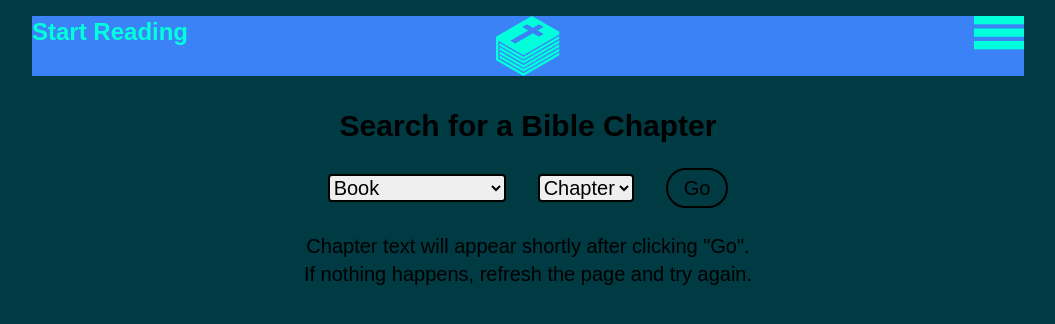
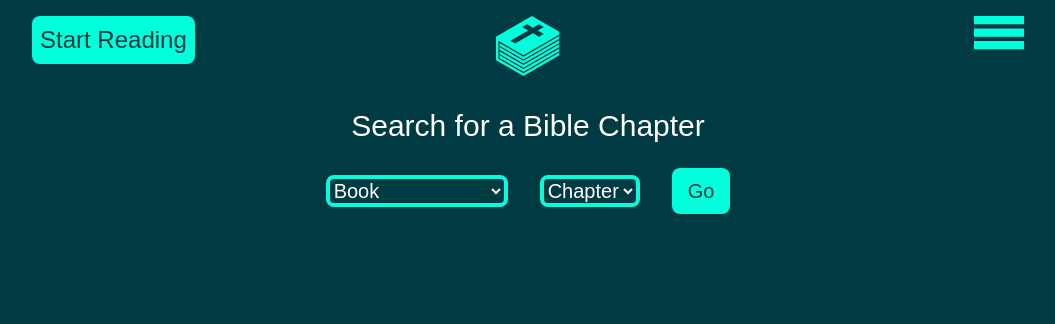
Before and after one commit to Leslie-23/mern-bible, a React (Create React App) app: page /search in a window 1280 px wide. Shown: the top 324 px of the page, without its empty margins (112-1167 px from the left). Built offline with nearby package versions, Linux system fonts and the light colour scheme; a web font is replaced by a local one.

Commit message:
Styling on Search page

```diff
--- a/src/components/NavBar/NavBar.jsx
+++ b/src/components/NavBar/NavBar.jsx
@@ -4,10 +4,10 @@ import HamburgerIcon from "../Icons/HamburgerIcon";
 
 export default function Header({ user, handleLogout }) {
   return (
-    <nav className="grid grid-cols-3 mb-8 font-theme font-bold text-2xl text-theme-light bg-blue-500 ">
+    <nav className="grid grid-cols-3 mb-8 font-theme text-2xl text-theme-light">
       <div className="flex justify-start">
         <a href="/search">
-          Start Reading
+          <button className="p-2 text-theme-dark bg-theme-light rounded-lg hover:bg-theme-4 transition in-expo duration-150">Start Reading</button>
         </a>
       </div>
       <div className=" flex justify-center items-center">
--- a/src/components/NavDropdown/NavDropdown.jsx
+++ b/src/components/NavDropdown/NavDropdown.jsx
@@ -5,14 +5,14 @@ export default function NavDropdown({ user, handleLogout }) {
   return (
     <Menu
       as="div"
-      className="absolute right-0 flex flex-col justify-end text-right text-xl bg-primary"
+      className="absolute right-0 flex flex-col justify-end text-right text-xl text-theme-dark"
     >
       {({ open }) => (
         <>
           {user ? (
             <Menu.Button
               as="button"
-              className="absolute top-0 right-0 w-12 h-12 pt-1.5 text-theme-dark border-4 border-theme-dark rounded-full"
+              className="absolute top-0 right-0 w-12 h-12 pt-1.5 text-white rounded-full"
             >
               {user.username.split(" ")[0][0]}
             </Menu.Button>
@@ -30,9 +30,9 @@ export default function NavDropdown({ user, handleLogout }) {
             leaveFrom="transform scale-100 opacity-100"
             leaveTo="transform scale-95 opacity-0"
           >
-            <Menu.Items className="p-2 mt-12 bg-blue-500 rounded-xl">
+            <Menu.Items className="p-4 mt-12 text-white bg-theme-dark bg-opacity-50 border-4 border-theme-light rounded-lg">
               {user ? (
-                <>
+                <div>
                   <Menu.Item disabled as="p">
                     {user.username}
                     <br />
@@ -50,16 +50,16 @@ export default function NavDropdown({ user, handleLogout }) {
                       Log Out
                     </a>
                   </Menu.Item>
-                </>
+                </div>
               ) : (
-                <>
-                  <Menu.Item as="p">
+                <div>
+                  <Menu.Item as="p" className="hover:text-theme-4">
                     <a href="/login">Log In</a>
                   </Menu.Item>
-                  <Menu.Item as="p">
+                  <Menu.Item as="p" className="hover:text-theme-4">
                     <a href="/signup">Sign Up</a>
                   </Menu.Item>
-                </>
+                </div>
               )}
             </Menu.Items>
           </Transition>
--- a/src/components/SearchForm/SearchForm.jsx
+++ b/src/components/SearchForm/SearchForm.jsx
@@ -1,7 +1,7 @@
 import { useState } from "react";
 import Chapters from "../../Fixtures/Chapters";
 
-export default function SearchForm({ getQueryObj }) {
+export default function SearchForm({ getQueryObj, setLoading }) {
   const [query, setQuery] = useState({
     book: "",
     chapter: null,
@@ -9,7 +9,7 @@ export default function SearchForm({ getQueryObj }) {
 
   const bookList = Chapters.map((c, i) => {
     return (
-      <option key={i} value={c.book}>
+      <option key={i} value={c.book} className="bg-white text-theme-dark">
         {c.book}
       </option>
     );
@@ -18,6 +18,7 @@ export default function SearchForm({ getQueryObj }) {
   const handleChange = (e) => {
     setQuery({ ...query, [e.target.name]: e.target.value });
   };
+
   console.log(query.book, "<= query.book");
   console.log(query.chapter, "<= query.chapter");
 
@@ -32,7 +33,7 @@ export default function SearchForm({ getQueryObj }) {
 
   const chapterList = chapterArray.map((n, i) => {
     return (
-      <option value={n} key={i}>
+      <option key={i} value={n} className="bg-white text-theme-dark">
         {n}
       </option>
     );
@@ -40,18 +41,19 @@ export default function SearchForm({ getQueryObj }) {
 
   const handleSubmit = (e) => {
     e.preventDefault();
+    setLoading(true);
     console.log("submitted");
     getQueryObj(query);
   };
 
   return (
-    <div className="flex justify-center font-vesper-libre">
+    <div className="flex justify-center">
       <form onSubmit={handleSubmit}>
         <select
           name="book"
           id=""
           onChange={handleChange}
-          className="mr-8 bg-primary border-2 border-black rounded font-theme text-xl focus:outline-none"
+          className="mr-8 bg-theme-dark border-4 border-theme-light rounded-lg font-theme text-xl text-white focus:outline-none"
         >
           <option value="">Book</option>
           {bookList}
@@ -60,14 +62,15 @@ export default function SearchForm({ getQueryObj }) {
           name="chapter"
           id=""
           onChange={handleChange}
-          className="mr-8 bg-primary border-2 border-black rounded font-theme text-xl focus:outline-none"
+          className="mr-8 bg-theme-dark border-4 border-theme-light rounded-lg font-theme text-xl text-white focus:outline-none"
         >
           <option value="">Chapter</option>
           {chapterList}
         </select>
         <button
-          className="bg-primary px-4 py-1 border-2 border-black rounded-full font-theme text-xl"
           type="submit"
+          style={{ height: 45.6 }}
+          className="px-4 bg-theme-light rounded-lg text-theme-dark font-theme text-xl hover:bg-theme-4 in-expo duration-150"
           disabled={query.book === "" || query.chapter === null}
         >
           Go
--- a/src/components/Text/Text.jsx
+++ b/src/components/Text/Text.jsx
@@ -1,10 +1,12 @@
 import { useState, useEffect } from "react";
 import { add } from "../../utils/searchService";
-export default function Text({ chapterMeta }) {
+
+export default function Text({ chapterMeta, loading, setLoading }) {
   const [versesArray, setVersesArray] = useState([]);
   const [addMode, toggleAddMode] = useState(false);
   useEffect(() => {
     if (chapterMeta && chapterMeta.results) {
+      setLoading(false);
       const dataForText = chapterMeta.results[0];
       const versesEntries = Object.entries(
         dataForText.verses.kjv[Number(dataForText.chapter_verse)]
@@ -20,7 +22,7 @@ export default function Text({ chapterMeta }) {
       <>
         {addMode ? (
           <button
-            className="text-primary bg-theme-dark w-6 h-6 rounded-full transition in-expo duration-150 hover:bg-theme-light"
+            className="w-6 h-6 text-theme-dark font-semibold bg-theme-light rounded-full transition in-expo duration-150 hover:bg-opacity-40"
             onClick={() => handleAdd(v)}
           >
             +
@@ -31,10 +33,11 @@ export default function Text({ chapterMeta }) {
         <span
           key={i}
           onClick={() => toggleAddMode(!addMode)}
-          className="transition in-expo duration-150 rounded hover:bg-theme-light"
+          className="text-white transition in-expo duration-150 rounded-lg hover:bg-theme-4"
         >
-          <strong>{v[1].verse} </strong>
-          {v[1].text} &nbsp;
+          <sup className="font-semibold text-xl">{v[1].verse}</sup>
+          <span className="mr-2 text-lg">{v[1].text}</span>
+          &nbsp;
         </span>
       </>
     );
@@ -51,20 +54,19 @@ export default function Text({ chapterMeta }) {
 
   return (
     <div className="text-left font-theme px-4">
-      <br />
       {chapterMeta && chapterMeta.results ? (
-        <>
-          <h1 className="text-2xl font-bold">
+        <div>
+          <h1 className="my-4 text-3xl text-white">
             {chapterMeta.results[0].book_name}{" "}
             {chapterMeta.results[0].chapter_verse}
           </h1>
-          <br />
-          <div className="text-black text-xl">{versesSpans}</div>
-        </>
+          <div>{versesSpans}</div>
+        </div>
       ) : (
-        <p className="text-center text-xl">
-          Chapter text will appear shortly after clicking "Go". <br />
-          If nothing happens, refresh the page and try again.
+        <p className="text-center text-xl text-white">
+          {loading
+            ? 'If no text appears after clicking "Go", then refresh.'
+            : ""}
         </p>
       )}
     </div>
--- a/src/pages/App/App.js
+++ b/src/pages/App/App.js
@@ -24,11 +24,11 @@ function App() {
 
   return (
     <Routes>
+      <Route index element={<Home />} />
       <Route
         path="/"
         element={<Layout user={user} handleLogout={handleLogout} />}
       >
-        <Route index element={<Home />} />
         <Route path="search" element={<SearchPage />} />
         <Route
           path="saved"
--- a/src/pages/Home/Home.jsx
+++ b/src/pages/Home/Home.jsx
@@ -1,4 +1,4 @@
-import BibleLogo from "../../components/Icons/BibleLogoTwo";
+import BibleLogoTwo from "../../components/Icons/BibleLogoTwo";
 import DropChevron from "../../components/Icons/DropChevron";
 import { Disclosure, Transition } from "@headlessui/react";
 import { useEffect, useState } from "react";
@@ -19,16 +19,8 @@ const stackItems = stack.map((item, i) => {
 });
 
 export default function Home() {
-  // const [showing, setShowing] = useState(false);
-
-  // useEffect(() => {
-  //   setTimeout(() => {
-  //     setShowing(true);
-  //   }, 200);
-  // }, []);
-
   return (
-    <div className="flex text-center flex-col font-theme text-2xl">
+    <div className="m-16 flex text-center flex-col font-theme text-2xl">
       <div className="m-4 flex mx-auto" style={{ maxWidth: 720, height: 144 }}>
         <div className="pr-2 leading-none text-right text-5xl font-semibold text-white">
           The
@@ -37,7 +29,7 @@ export default function Home() {
           <br />
           Bible
         </div>
-        <BibleLogo />
+        <BibleLogoTwo />
       </div>
       <div className="m-4 text-2xl text-white">
         A King James Version reference
@@ -48,7 +40,7 @@ export default function Home() {
         </span>
       </div>
       <a href="/search" className="underline">
-        <button className="p-2 m-4 rounded-lg bg-theme-light font-semibold text-theme-dark hover:bg-theme-4 in-expo duration-150">
+        <button className="p-2 m-4 rounded-lg bg-theme-light text-2xl text-theme-dark hover:bg-theme-4 in-expo duration-150">
           Start Reading
         </button>
       </a>
@@ -65,16 +57,16 @@ export default function Home() {
         {({ open }) => (
           <>
             <Disclosure.Button className="flex items-center py-2 mx-auto text-theme-light hover:text-theme-4">
-              <span className="mr-2">What is "MERN"? </span>
+              <span className="mr-2">What is "MERN"?</span>
               <DropChevron open={open} />
             </Disclosure.Button>
             <Transition
               enter="transition duration-100 in-expo"
-              enterFrom="transform scale-75 opacity-0"
+              enterFrom="transform scale-95 opacity-0"
               enterTo="transform scale-100 opacity-100"
               leave="transition duration-100 out-expo"
               leaveFrom="transform scale-100 opacity-100"
-              leaveTo="transform scale-75 opacity-0"
+              leaveTo="transform scale-95 opacity-0"
             >
               <Disclosure.Panel>
                 <div style={{ maxWidth: 720 }} className="mx-auto text-white">
--- a/src/pages/SearchPage/SearchPage.jsx
+++ b/src/pages/SearchPage/SearchPage.jsx
@@ -6,6 +6,7 @@ import { retrieve } from "../../utils/searchService";
 export default function SearchPage() {
   const [queryObj, setQueryObj] = useState({});
   const [chapterMeta, setChapterMeta] = useState({});
+  const [loading, setLoading] = useState(false);
 
   const getQueryObj = (obj) => {
     setQueryObj(obj);
@@ -22,10 +23,10 @@ export default function SearchPage() {
 
   return (
     <div className="bg-primary text-center">
-      <h1 className="font-theme text-3xl font-bold">Search for a Bible Chapter</h1>
+      <h1 className="font-theme text-white text-3xl">Search for a Bible Chapter</h1>
       <br />
-      <SearchForm getQueryObj={getQueryObj} />
-      <Text chapterMeta={chapterMeta} />
+      <SearchForm getQueryObj={getQueryObj} setLoading={setLoading}/>
+      <Text chapterMeta={chapterMeta} loading={loading} setLoading={setLoading}/>
     </div>
   );
 }
```
